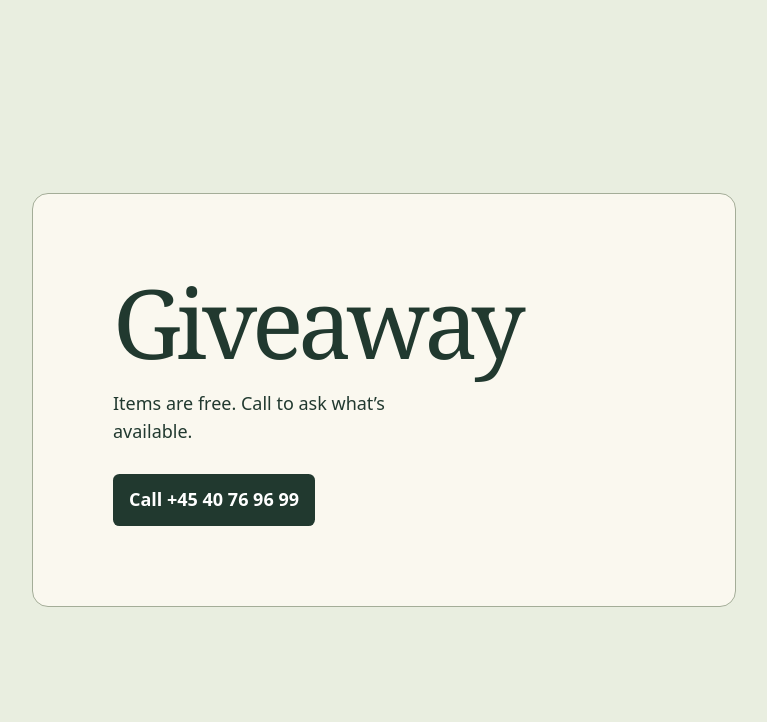
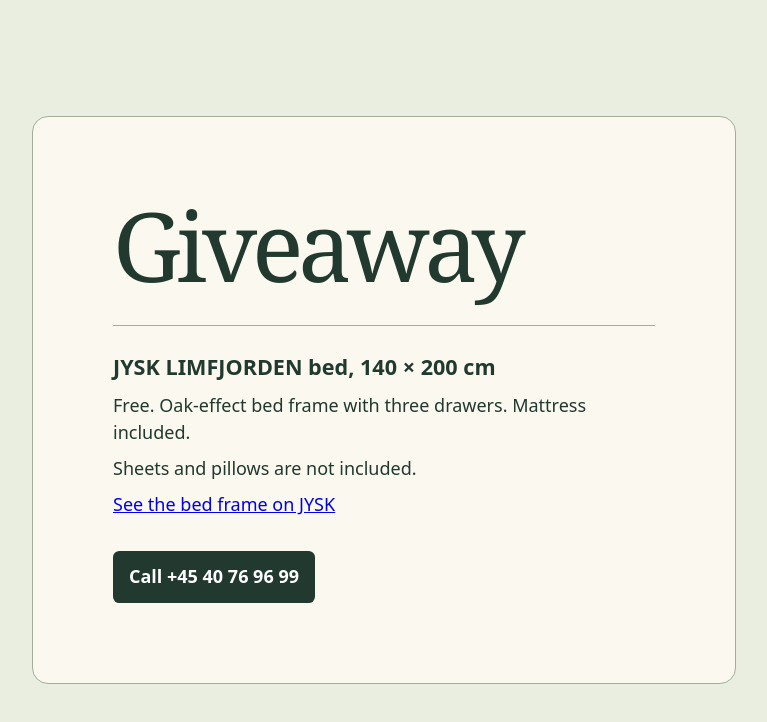
Before and after one commit to kolombet/giveaway, a plain HTML site: page index.html in a window 1280 px wide. Shown: the whole page, without its empty margins (256-1023 px from the left). Drawn offline with Linux system fonts and the light colour scheme.

Commit message:
List LIMFJORDEN bed and mattress

```diff
--- a/index.html
+++ b/index.html
@@ -30,7 +30,10 @@
       letter-spacing: -.055em;
     }
     p { max-width: 27ch; margin: 1.25rem 0 1.75rem; }
-    a {
+    article { margin: 2rem 0; border-top: 1px solid #a4ad98; padding-top: 1.5rem; }
+    h2 { margin: 0; font-size: 1.35rem; }
+    article p { max-width: none; margin: .5rem 0; }
+    .call {
       display: inline-block;
       padding: .75rem 1rem;
       border-radius: .4rem;
@@ -39,15 +42,20 @@
       font-weight: 650;
       text-decoration: none;
     }
-    a:hover { background: #38594a; }
+    .call:hover { background: #38594a; }
     a:focus-visible { outline: 3px solid #38594a; outline-offset: 4px; }
   </style>
 </head>
 <body>
   <main>
     <h1>Giveaway</h1>
-    <p>Items are free. Call to ask what’s available.</p>
-    <a href="tel:+4540769699">Call +45 40 76 96 99</a>
+    <article>
+      <h2>JYSK LIMFJORDEN bed, 140 × 200 cm</h2>
+      <p>Free. Oak-effect bed frame with three drawers. Mattress included.</p>
+      <p>Sheets and pillows are not included.</p>
+      <a href="https://jysk.dk/sovevaerelse/senge/sengerammer-sengebunde-og-lameller/sengerammer/sengeramme-limfjorden-140x200-vild-natur-egefarve">See the bed frame on JYSK</a>
+    </article>
+    <a class="call" href="tel:+4540769699">Call +45 40 76 96 99</a>
   </main>
 </body>
 </html>
```
